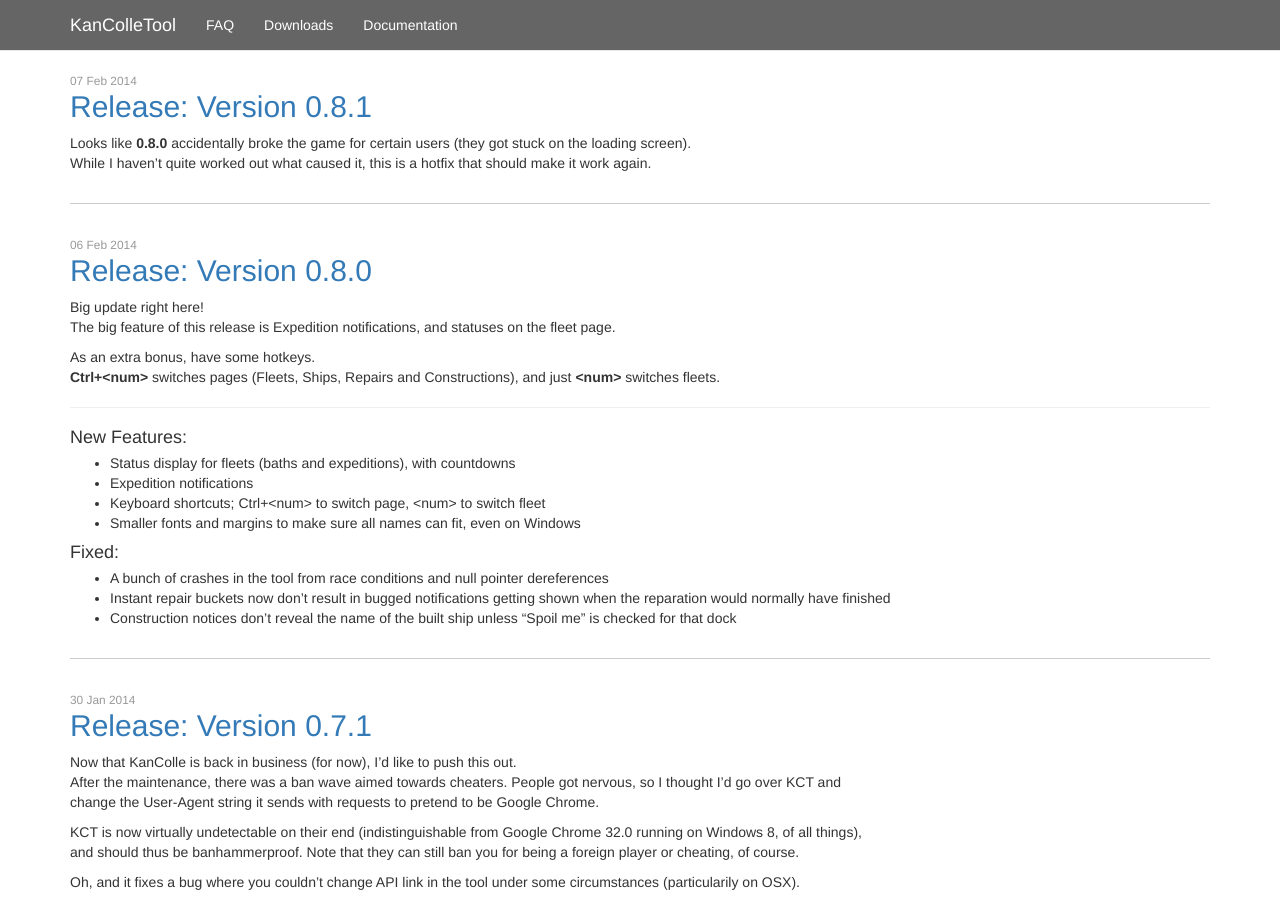
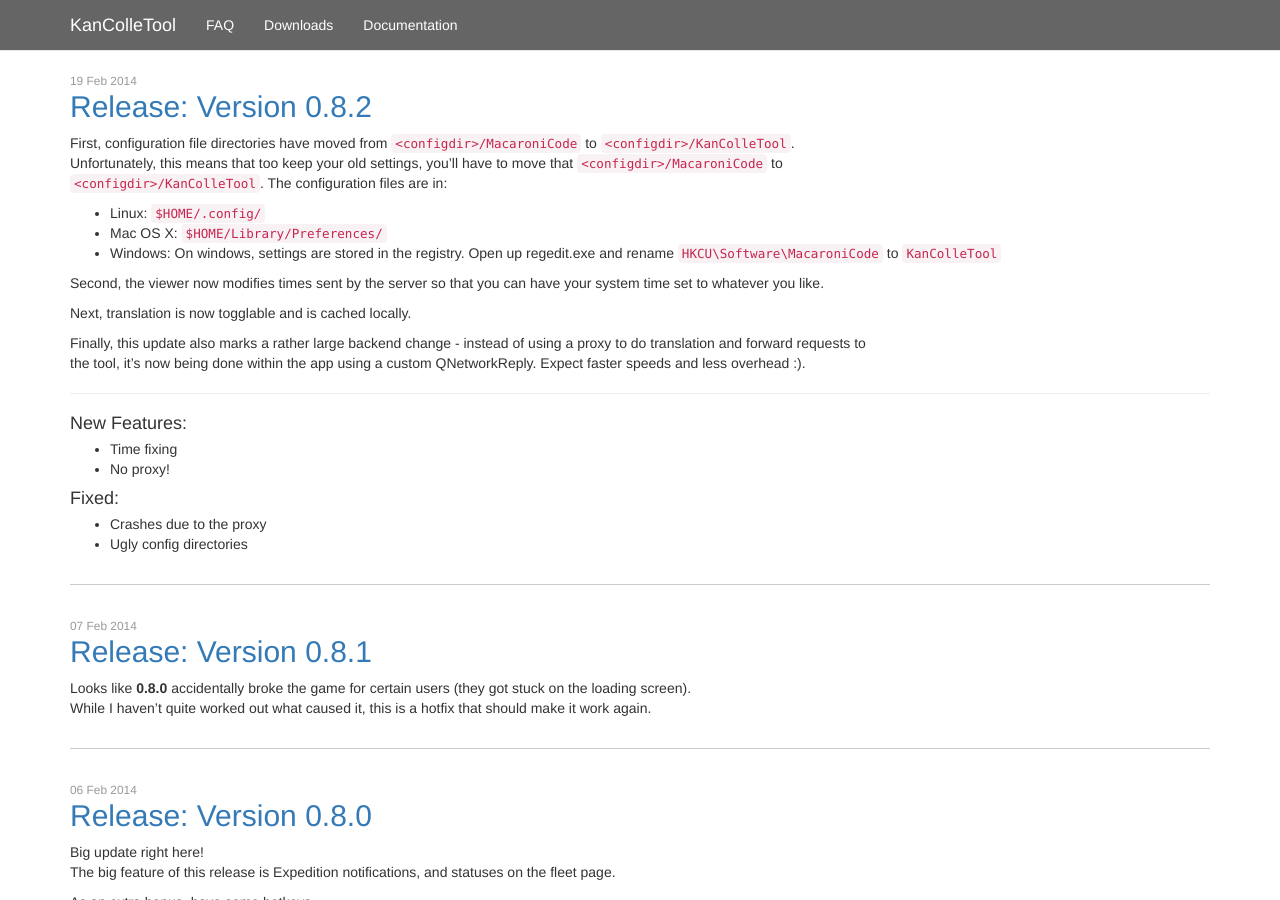
Before and after one commit to KanColleTool/kancolletool.github.io, a Jekyll site: the page built from index.html, in a window 1280 px wide and 900 px high. Built offline with Jekyll 4.4.1, drawn with Linux system fonts in a browser that asks for light colours; nearby versions of some CDN libraries; Markdown is read by kramdown in place of the engine named in the settings.

Commit message:
add 0.8.2 announcement

````diff
--- a/_data/downloads.yml
+++ b/_data/downloads.yml
@@ -1,4 +1,8 @@
 ---
+-
+  version: 0.8.2
+  date: 2014-02-19
+  commit: bd506ed22b74754128de6511971b58f3af69c45b
 -
   version: 0.8.1
   date: 2014-02-07
--- /dev/null
+++ b/_posts/2014-02-19-version-0.8.2.md
@@ -0,0 +1,35 @@
+---
+layout: post
+title:  "Release: Version 0.8.2"
+date:   2014-02-19 20:18:35
+categories: kancolletool releases
+---
+
+First, configuration file directories have moved from ```<configdir>/MacaroniCode``` to
+```<configdir>/KanColleTool```. Unfortunately, this means that too keep your old
+settings, you'll have to move that ```<configdir>/MacaroniCode``` to
+```<configdir>/KanColleTool```. The configuration files are in:
+ - Linux: ```$HOME/.config/```
+ - Mac OS X: ```$HOME/Library/Preferences/```
+ - Windows: On windows, settings are stored in the registry. Open up regedit.exe
+   and rename ```HKCU\Software\MacaroniCode``` to ```KanColleTool```
+
+Second, the viewer now modifies times sent by the server so that you can have your
+system time set to whatever you like.
+
+Next, translation is now togglable and is cached locally.
+
+Finally, this update also marks a rather large backend change - instead of using
+a proxy to do translation and forward requests to the tool, it's now being done
+within the app using a custom QNetworkReply. Expect faster speeds and less
+overhead :).
+
+---
+
+#### New Features:
+ - Time fixing
+ - No proxy!
+
+#### Fixed:
+ - Crashes due to the proxy
+ - Ugly config directories
````
